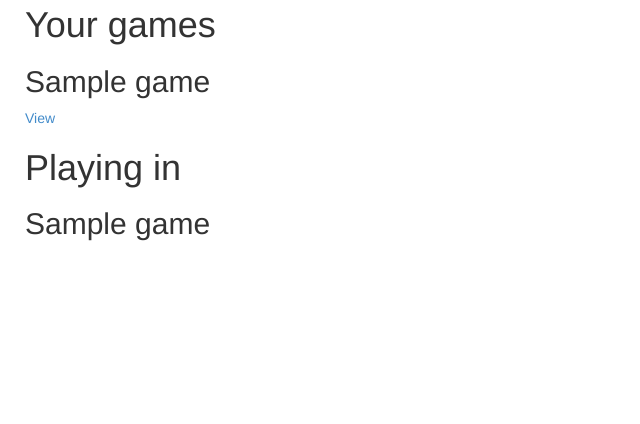
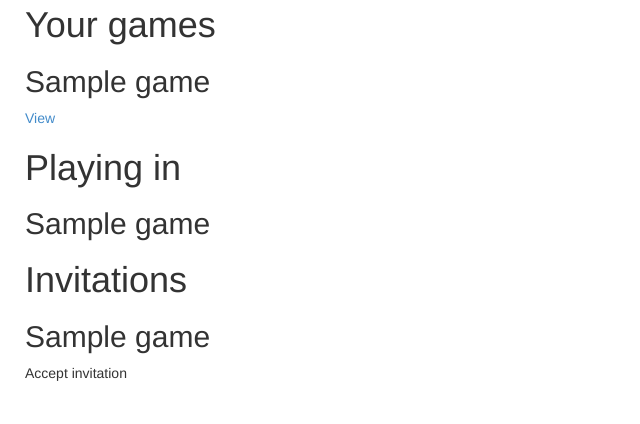
Before and after one commit to rrees/at-light-speed, a Python web app: template templates/home.html in a window 1280 px wide. Shown: the part 376-800 px from the top of the page, without its empty margins (0-640 px from the left). Run offline with Jinja, Linux system fonts and the light colour scheme; the template is opened without the code that fills it: most values are stand-ins (such as "Sample title", 1, 10 or a date in 2020).

Commit message:
Shows game invitations on the home page

```diff
--- a/templates/home.html
+++ b/templates/home.html
@@ -46,6 +46,19 @@
 				{% endfor %}
 			</section>
 			{% endif %}
+
+			{% if games_playing %}
+			<section>
+				<h1>Invitations</h1>
+
+				{% for game in games_invited %}
+				<article>
+					<h2>{{game.title}}</h2>
+					<p>Accept invitation</p>
+				</article>
+				{% endfor %}
+			</section>
+			{% endif %}
 		</div>
 	</div>
 </div>
```
Also changed, not shown: main.py (+4 -3 lines).
